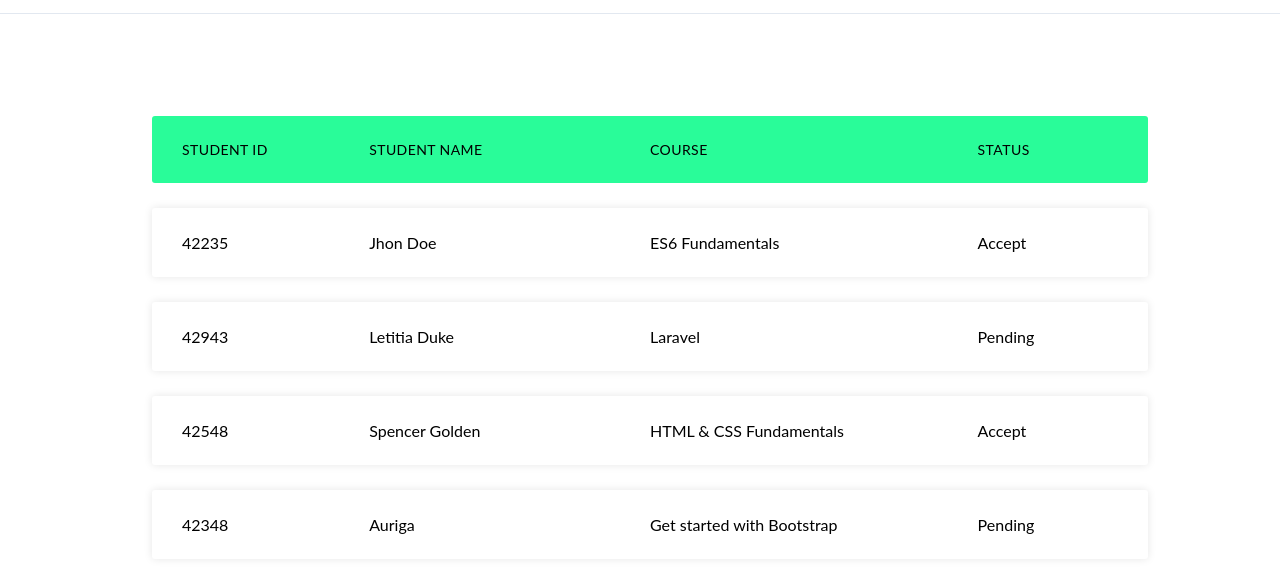
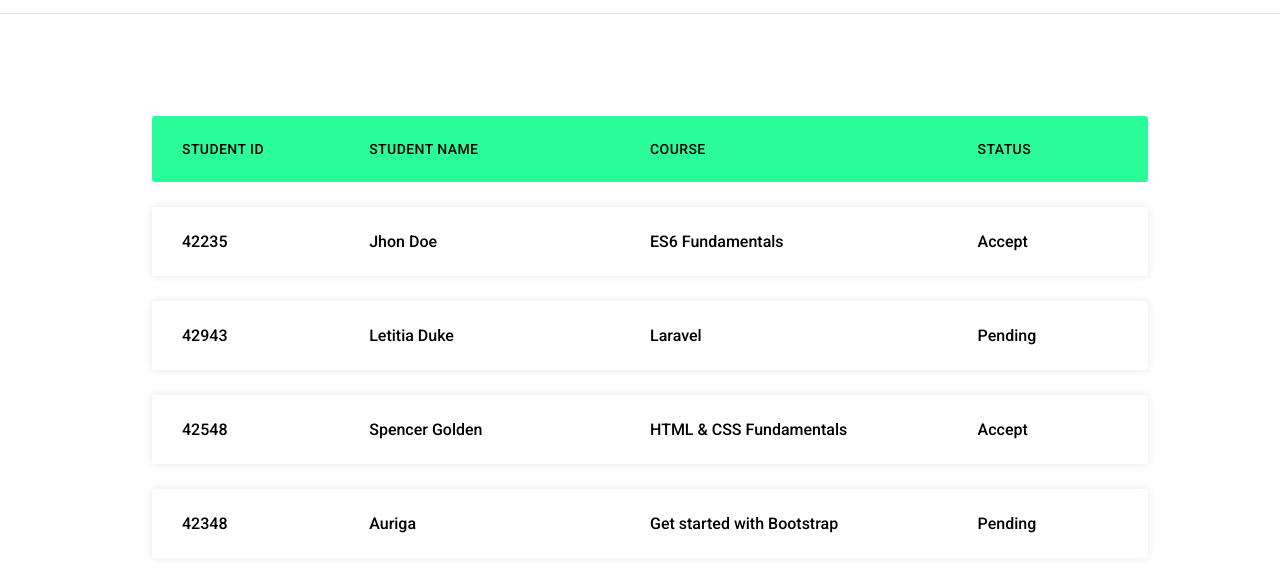
Before and after one commit to nadeeee/Pemrogrman_WEB, a plain HTML site: page task_2/home.html in a window 1280 px wide. Shown: the part 58-630 px from the top of the page. Drawn offline with Linux system fonts and the light colour scheme; a web font is replaced by a local one.

Commit message:
change font

```diff
--- a/task_2/css/table.css
+++ b/task_2/css/table.css
@@ -1,7 +1,7 @@
 @import url('https://fonts.googleapis.com/css2?family=Roboto:ital,wght@0,500;1,400&display=swap');
 
 body {
-  font-family: 'lato', sans-serif;
+  font-family: 'Roboto', sans-serif;
   }
 
   .container {
```
